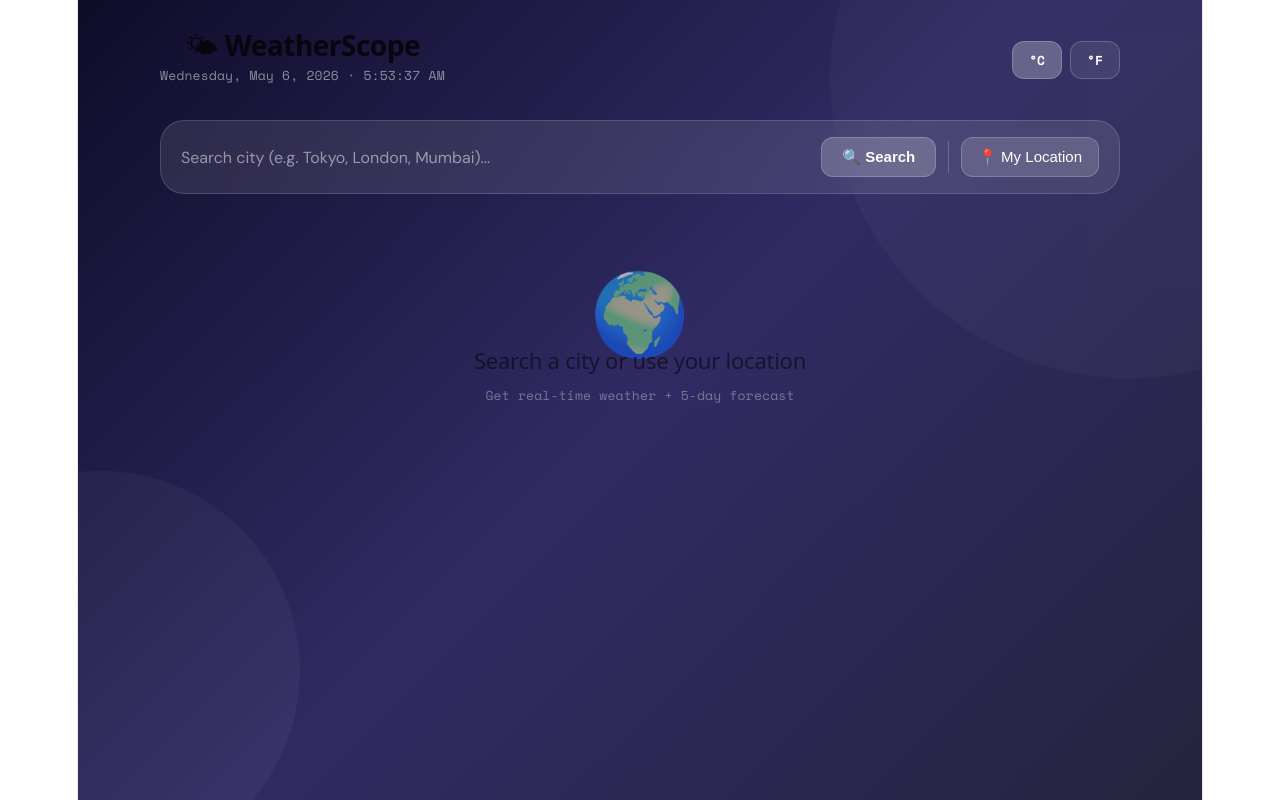
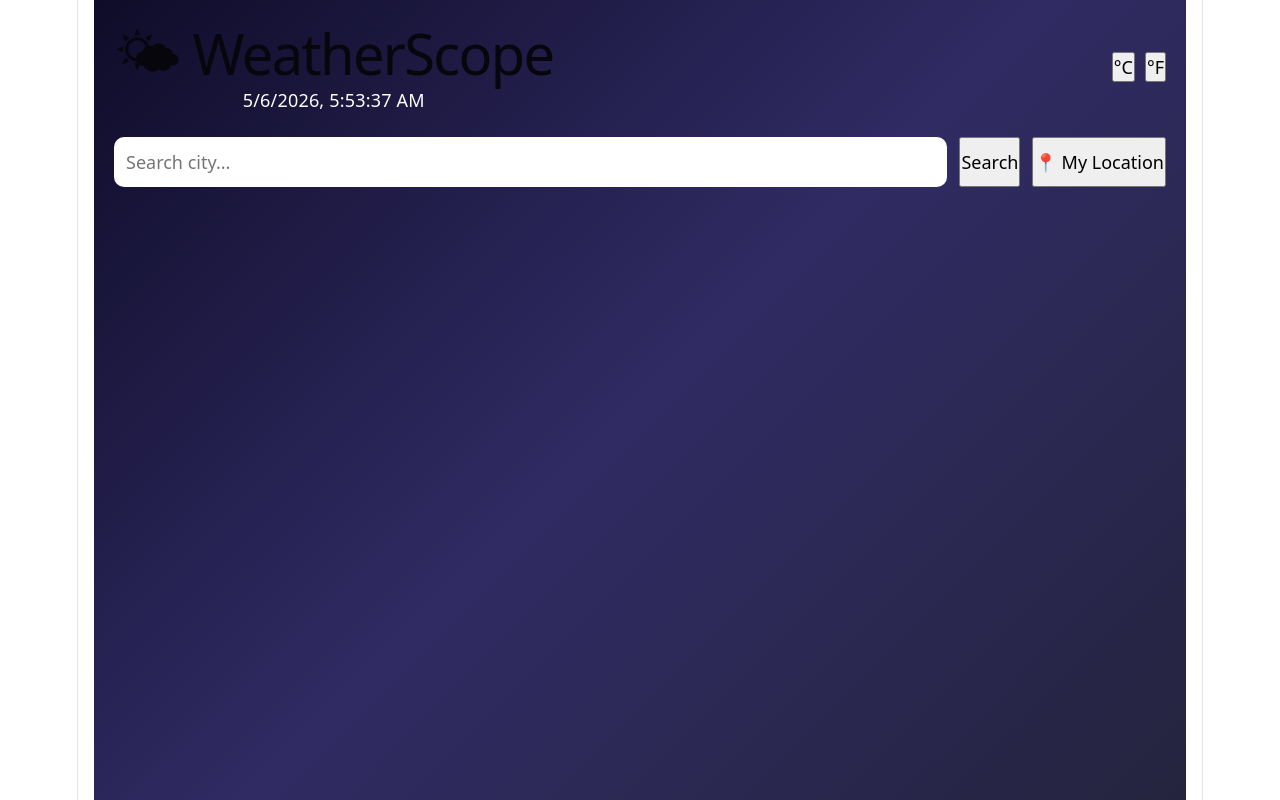
Before and after one commit to Aditya02199/Weather-App, a React (Vite) app: page / in a window 1280 px wide. Built offline with nearby package versions, Linux system fonts and the light colour scheme.

Commit message:
fix weather UI

```diff
--- a/src/WeatherDashboard.jsx
+++ b/src/WeatherDashboard.jsx
@@ -1,6 +1,6 @@
 import { useState, useEffect, useCallback } from "react";
 
-const API_KEY = "94e7f1c03a6b5b5896d46f917c774eff"; // Replace with your key from openweathermap.org
+const API_KEY = "YOUR_API_KEY";
 const BASE_URL = "https://api.openweathermap.org/data/2.5";
 
 const weatherIcons = {
@@ -18,11 +18,18 @@ const windDir = (deg) => {
 
 const formatDay = (dt) => {
   const d = new Date(dt * 1000);
-  return d.toLocaleDateString("en-US", { weekday: "short", month: "short", day: "numeric" });
+  return d.toLocaleDateString("en-US", {
+    weekday: "short",
+    month: "short",
+    day: "numeric",
+  });
 };
 
 const formatTime = (dt) => {
-  return new Date(dt * 1000).toLocaleTimeString("en-US", { hour: "2-digit", minute: "2-digit" });
+  return new Date(dt * 1000).toLocaleTimeString("en-US", {
+    hour: "2-digit",
+    minute: "2-digit",
+  });
 };
 
 export default function WeatherDashboard() {
@@ -34,7 +41,6 @@ export default function WeatherDashboard() {
   const [unit, setUnit] = useState("metric");
   const [time, setTime] = useState(new Date());
   const [geoLoading, setGeoLoading] = useState(false);
-  const [animKey, setAnimKey] = useState(0);
 
   useEffect(() => {
     const t = setInterval(() => setTime(new Date()), 1000);
@@ -42,24 +48,30 @@ export default function WeatherDashboard() {
   }, []);
 
   const fetchWeatherByCoords = useCallback(async (lat, lon) => {
-    setLoading(true); setError(null);
+    setLoading(true);
+    setError(null);
+
     try {
       const [wRes, fRes] = await Promise.all([
         fetch(`${BASE_URL}/weather?lat=${lat}&lon=${lon}&units=${unit}&appid=${API_KEY}`),
         fetch(`${BASE_URL}/forecast?lat=${lat}&lon=${lon}&units=${unit}&appid=${API_KEY}`)
       ]);
-      if (!wRes.ok) throw new Error("City not found. Please try a different spelling.");
+
+      if (!wRes.ok) throw new Error("City not found");
+
       const wData = await wRes.json();
       const fData = await fRes.json();
+
       setWeather(wData);
+
       const daily = {};
-      fData.list.forEach(item => {
+      fData.list.forEach((item) => {
         const day = new Date(item.dt * 1000).toDateString();
         if (!daily[day]) daily[day] = [];
         daily[day].push(item);
       });
+
       setForecast(Object.values(daily).slice(0, 5));
-      setAnimKey(k => k + 1);
     } catch (e) {
       setError(e.message);
     } finally {
@@ -68,24 +80,30 @@ export default function WeatherDashboard() {
   }, [unit]);
 
   const fetchWeatherByCity = useCallback(async (city) => {
-    setLoading(true); setError(null);
+    setLoading(true);
+    setError(null);
+
     try {
       const [wRes, fRes] = await Promise.all([
         fetch(`${BASE_URL}/weather?q=${city}&units=${unit}&appid=${API_KEY}`),
         fetch(`${BASE_URL}/forecast?q=${city}&units=${unit}&appid=${API_KEY}`)
       ]);
-      if (!wRes.ok) throw new Error("City not found. Please try a different spelling.");
+
+      if (!wRes.ok) throw new Error("City not found");
+
       const wData = await wRes.json();
       const fData = await fRes.json();
+
       setWeather(wData);
+
       const daily = {};
-      fData.list.forEach(item => {
+      fData.list.forEach((item) => {
         const day = new Date(item.dt * 1000).toDateString();
         if (!daily[day]) daily[day] = [];
         daily[day].push(item);
       });
+
       setForecast(Object.values(daily).slice(0, 5));
-      setAnimKey(k => k + 1);
     } catch (e) {
       setError(e.message);
     } finally {
@@ -99,216 +117,244 @@ export default function WeatherDashboard() {
   };
 
   const handleGeo = () => {
-    if (!navigator.geolocation) return setError("Geolocation not supported.");
+    if (!navigator.geolocation) {
+      setError("Geolocation not supported");
+      return;
+    }
+
     setGeoLoading(true);
+
     navigator.geolocation.getCurrentPosition(
-      (pos) => { fetchWeatherByCoords(pos.coords.latitude, pos.coords.longitude); setGeoLoading(false); },
-      () => { setError("Location access denied."); setGeoLoading(false); }
+      (pos) => {
+        fetchWeatherByCoords(pos.coords.latitude, pos.coords.longitude);
+        setGeoLoading(false);
+      },
+      () => {
+        setError("Location access denied");
+        setGeoLoading(false);
+      }
     );
   };
 
   useEffect(() => {
-    if (weather) fetchWeatherByCity(weather.name);
+    if (weather) {
+      fetchWeatherByCity(weather.name);
+    }
   }, [unit]);
 
   const tempUnit = unit === "metric" ? "°C" : "°F";
   const speedUnit = unit === "metric" ? "m/s" : "mph";
 
   const getBg = () => {
-    if (!weather) return "linear-gradient(135deg, #0f0c29, #302b63, #24243e)";
+    if (!weather) {
+      return "linear-gradient(135deg, #0f0c29, #302b63, #24243e)";
+    }
+
     const id = weather.weather[0].id;
-    if (id >= 200 && id < 300) return "linear-gradient(135deg, #1a1a2e, #16213e, #0f3460)";
-    if (id >= 300 && id < 600) return "linear-gradient(135deg, #0f2027, #203a43, #2c5364)";
-    if (id >= 600 && id < 700) return "linear-gradient(135deg, #e0eafc, #cfdef3, #a8c0ff)";
-    if (id >= 700 && id < 800) return "linear-gradient(135deg, #757F9A, #D7DDE8)";
-    if (id === 800) return "linear-gradient(135deg, #1a6dff, #00c2ff, #0075ff)";
+
+    if (id >= 200 && id < 300) {
+      return "linear-gradient(135deg, #1a1a2e, #16213e, #0f3460)";
+    }
+
+    if (id >= 300 && id < 600) {
+      return "linear-gradient(135deg, #0f2027, #203a43, #2c5364)";
+    }
+
+    if (id >= 600 && id < 700) {
+      return "linear-gradient(135deg, #e0eafc, #cfdef3, #a8c0ff)";
+    }
+
+    if (id >= 700 && id < 800) {
+      return "linear-gradient(135deg, #757F9A, #D7DDE8)";
+    }
+
+    if (id === 800) {
+      return "linear-gradient(135deg, #1a6dff, #00c2ff, #0075ff)";
+    }
+
     return "linear-gradient(135deg, #485563, #29323c)";
   };
 
-  const isDay = weather ? (weather.dt > weather.sys.sunrise && weather.dt < weather.sys.sunset) : true;
-
   return (
-    <div style={{
+    <div
+      style={{
         minHeight: "100vh",
         background: getBg(),
-      fontFamily: "'DM Sans', 'Segoe UI', sans-serif",
         color: "#fff",
-      padding: "0",
-      transition: "background 1.5s ease",
-      position: "relative",
-      overflow: "hidden"
-    }}>
-      <div style={{position:"fixed",inset:0,pointerEvents:"none",overflow:"hidden",zIndex:0}}>
-        <div style={{position:"absolute",width:"600px",height:"600px",borderRadius:"50%",background:"rgba(255,255,255,0.03)",top:"-200px",right:"-150px",animation:"float 8s ease-in-out infinite"}}/>
-        <div style={{position:"absolute",width:"400px",height:"400px",borderRadius:"50%",background:"rgba(255,255,255,0.04)",bottom:"-100px",left:"-100px",animation:"float 10s ease-in-out infinite reverse"}}/>
+        padding: "20px",
+        overflowX: "hidden",
+      }}
+    >
+      <div style={{ maxWidth: "1200px", margin: "0 auto" }}>
+
+        {/* HEADER */}
+        <div
+          style={{
+            display: "flex",
+            justifyContent: "space-between",
+            alignItems: "center",
+            flexWrap: "wrap",
+            gap: "16px",
+            marginBottom: "24px",
+          }}
+        >
+          <div>
+            <h1 style={{ margin: 0 }}>🌤 WeatherScope</h1>
+            <p>{time.toLocaleString()}</p>
           </div>
 
-      <style>{`
-        @import url('https://fonts.googleapis.com/css2?family=DM+Sans:wght@300;400;500;600;700&family=Space+Mono:wght@400;700&display=swap');
-        @keyframes float { 0%,100%{transform:translateY(0)} 50%{transform:translateY(-30px)} }
-        @keyframes fadeUp { from{opacity:0;transform:translateY(30px)} to{opacity:1;transform:translateY(0)} }
-        @keyframes spin { to{transform:rotate(360deg)} }
-        .card { background: rgba(255,255,255,0.1); backdrop-filter: blur(20px); border: 1px solid rgba(255,255,255,0.15); border-radius: 24px; }
-        .forecast-item { transition: transform 0.2s, background 0.2s; }
-        .forecast-item:hover { transform: translateY(-4px); background: rgba(255,255,255,0.18) !important; }
-        .search-btn:hover { background: rgba(255,255,255,0.35) !important; }
-        .unit-btn:hover { background: rgba(255,255,255,0.2) !important; }
-        input::placeholder { color: rgba(255,255,255,0.5); }
-        input:focus { outline: none; }
-      `}</style>
-
-      <div style={{maxWidth:"960px",margin:"0 auto",padding:"32px 20px",position:"relative",zIndex:1}}>
-
-        {/* Header */}
-        <div style={{display:"flex",justifyContent:"space-between",alignItems:"center",marginBottom:"32px"}}>
-          <div>
-            <h1 style={{margin:0,fontSize:"28px",fontWeight:700,letterSpacing:"-0.5px"}}>🌤 WeatherScope</h1>
-            <p style={{margin:"4px 0 0",opacity:0.5,fontSize:"13px",fontFamily:"'Space Mono', monospace"}}>
-              {time.toLocaleDateString("en-US",{weekday:"long",year:"numeric",month:"long",day:"numeric"})} · {time.toLocaleTimeString()}
-            </p>
-          </div>
-          <div style={{display:"flex",gap:"8px"}}>
-            {["metric","imperial"].map(u => (
-              <button key={u} onClick={()=>setUnit(u)} className="unit-btn" style={{
-                background: unit===u ? "rgba(255,255,255,0.25)" : "rgba(255,255,255,0.08)",
-                border:"1px solid rgba(255,255,255,0.2)",color:"#fff",borderRadius:"12px",
-                padding:"8px 16px",cursor:"pointer",fontFamily:"'Space Mono',monospace",fontSize:"13px",fontWeight:700
-              }}>
-                {u==="metric"?"°C":"°F"}
-              </button>
-            ))}
+          <div style={{ display: "flex", gap: "10px" }}>
+            <button onClick={() => setUnit("metric")}>°C</button>
+            <button onClick={() => setUnit("imperial")}>°F</button>
           </div>
         </div>
 
-        {/* Search */}
-        <div className="card" style={{padding:"16px 20px",marginBottom:"28px",display:"flex",gap:"12px",alignItems:"center"}}>
-          <form onSubmit={handleSearch} style={{display:"flex",flex:1,gap:"12px"}}>
-            <input value={query} onChange={e=>setQuery(e.target.value)}
-              placeholder="Search city (e.g. Tokyo, London, Mumbai)..."
-              style={{flex:1,background:"transparent",border:"none",color:"#fff",fontSize:"16px",fontFamily:"'DM Sans',sans-serif",padding:"4px 0"}}
+        {/* SEARCH */}
+        <div
+          style={{
+            display: "flex",
+            flexWrap: "wrap",
+            gap: "12px",
+            marginBottom: "24px",
+          }}
+        >
+          <form
+            onSubmit={handleSearch}
+            style={{
+              display: "flex",
+              flex: 1,
+              flexWrap: "wrap",
+              gap: "12px",
+            }}
+          >
+            <input
+              value={query}
+              onChange={(e) => setQuery(e.target.value)}
+              placeholder="Search city..."
+              style={{
+                flex: 1,
+                minWidth: "220px",
+                padding: "12px",
+                borderRadius: "10px",
+                border: "none",
+              }}
             />
-            <button type="submit" className="search-btn" style={{
-              background:"rgba(255,255,255,0.2)",border:"1px solid rgba(255,255,255,0.2)",
-              color:"#fff",borderRadius:"12px",padding:"10px 20px",cursor:"pointer",fontWeight:600,fontSize:"15px"
-            }}>🔍 Search</button>
+
+            <button type="submit">Search</button>
           </form>
-          <div style={{width:"1px",height:"32px",background:"rgba(255,255,255,0.2)"}}/>
-          <button onClick={handleGeo} className="search-btn" style={{
-            background:"rgba(255,255,255,0.15)",border:"1px solid rgba(255,255,255,0.2)",
-            color:"#fff",borderRadius:"12px",padding:"10px 16px",cursor:"pointer",fontSize:"15px"
-          }}>
-            {geoLoading ? "⏳" : "📍"} My Location
+
+          <button onClick={handleGeo}>
+            {geoLoading ? "Loading..." : "📍 My Location"}
           </button>
         </div>
 
-        {error && (
-          <div className="card" style={{padding:"16px 20px",marginBottom:"24px",background:"rgba(255,80,80,0.15)",borderColor:"rgba(255,80,80,0.3)"}}>
-            ⚠️ {error}
-          </div>
-        )}
+        {error && <p>{error}</p>}
 
-        {loading && (
-          <div style={{textAlign:"center",padding:"60px 0",opacity:0.7}}>
-            <div style={{fontSize:"48px",display:"inline-block",animation:"spin 1s linear infinite"}}>🌀</div>
-            <p style={{marginTop:"16px",fontFamily:"'Space Mono',monospace",fontSize:"14px"}}>Fetching weather data...</p>
-          </div>
-        )}
+        {loading && <h2>Loading...</h2>}
 
         {weather && !loading && (
+          <>
+            {/* MAIN CARD */}
+            <div
+              style={{
+                display: "grid",
+                gridTemplateColumns:
+                  "repeat(auto-fit, minmax(280px, 1fr))",
+                gap: "24px",
+                marginBottom: "24px",
+                background: "rgba(255,255,255,0.1)",
+                padding: "24px",
+                borderRadius: "20px",
+              }}
+            >
               <div>
-            {/* Current Weather Card */}
-            <div className="card" style={{padding:"36px",marginBottom:"24px",position:"relative",overflow:"hidden"}}>
-              <div style={{position:"absolute",top:"-20px",right:"-20px",fontSize:"180px",opacity:0.08,lineHeight:1,pointerEvents:"none"}}>
+                <h2>
+                  {weather.name}, {weather.sys.country}
+                </h2>
+
+                <div
+                  style={{
+                    fontSize: "clamp(56px, 12vw, 96px)",
+                  }}
+                >
+                  {Math.round(weather.main.temp)}
+                  {tempUnit}
+                </div>
+
+                <div
+                  style={{
+                    fontSize: "clamp(32px, 8vw, 48px)",
+                  }}
+                >
                   {weatherIcons[weather.weather[0].icon]}
                 </div>
-              <div style={{display:"grid",gridTemplateColumns:"1fr auto",gap:"24px",alignItems:"start"}}>
+
+                <p>{weather.weather[0].description}</p>
+              </div>
+
+              {/* STATS */}
+              <div
+                style={{
+                  display: "grid",
+                  gridTemplateColumns:
+                    "repeat(auto-fit, minmax(120px, 1fr))",
+                  gap: "12px",
+                }}
+              >
+                <div>💧 {weather.main.humidity}%</div>
                 <div>
-                  <div style={{fontSize:"16px",fontWeight:600,opacity:0.7,marginBottom:"8px"}}>{weather.name}, {weather.sys.country}</div>
-                  <div style={{display:"flex",alignItems:"flex-start",gap:"16px"}}>
-                    <div style={{fontSize:"96px",lineHeight:1.1,fontWeight:300,fontFamily:"'Space Mono',monospace"}}>
-                      {Math.round(weather.main.temp)}{tempUnit}
+                  💨 {weather.wind.speed} {speedUnit}
                 </div>
-                    <div style={{paddingTop:"16px",fontSize:"48px"}}>{weatherIcons[weather.weather[0].icon]}</div>
-                  </div>
-                  <div style={{fontSize:"20px",fontWeight:500,opacity:0.85,textTransform:"capitalize"}}>{weather.weather[0].description}</div>
-                  <div style={{fontSize:"15px",opacity:0.55,marginTop:"6px"}}>
-                    Feels like {Math.round(weather.main.feels_like)}{tempUnit} · H: {Math.round(weather.main.temp_max)}{tempUnit} · L: {Math.round(weather.main.temp_min)}{tempUnit}
-                  </div>
-                </div>
-                <div style={{display:"grid",gridTemplateColumns:"1fr 1fr",gap:"12px",minWidth:"260px"}}>
-                  {[
-                    {label:"Humidity",value:`${weather.main.humidity}%`,icon:"💧"},
-                    {label:"Wind",value:`${weather.wind.speed} ${speedUnit} ${windDir(weather.wind.deg)}`,icon:"💨"},
-                    {label:"Pressure",value:`${weather.main.pressure} hPa`,icon:"🔵"},
-                    {label:"Visibility",value:`${(weather.visibility/1000).toFixed(1)} km`,icon:"👁️"},
-                    {label:"Sunrise",value:formatTime(weather.sys.sunrise),icon:"🌅"},
-                    {label:"Sunset",value:formatTime(weather.sys.sunset),icon:"🌇"},
-                  ].map(s => (
-                    <div key={s.label} style={{background:"rgba(255,255,255,0.08)",borderRadius:"16px",padding:"14px 16px",border:"1px solid rgba(255,255,255,0.1)"}}>
-                      <div style={{fontSize:"20px",marginBottom:"4px"}}>{s.icon}</div>
-                      <div style={{fontSize:"15px",fontWeight:600}}>{s.value}</div>
-                      <div style={{fontSize:"11px",opacity:0.5,marginTop:"2px",fontFamily:"'Space Mono',monospace",textTransform:"uppercase"}}>{s.label}</div>
-                    </div>
-                  ))}
-                </div>
+                <div>🔵 {weather.main.pressure} hPa</div>
+                <div>👁️ {(weather.visibility / 1000).toFixed(1)} km</div>
+                <div>🌅 {formatTime(weather.sys.sunrise)}</div>
+                <div>🌇 {formatTime(weather.sys.sunset)}</div>
               </div>
             </div>
 
-            {/* 5-Day Forecast */}
-            {forecast && (
-              <>
-                <h2 style={{fontSize:"14px",fontFamily:"'Space Mono',monospace",opacity:0.5,textTransform:"uppercase",letterSpacing:"2px",marginBottom:"16px",fontWeight:400}}>
-                  5-Day Forecast
-                </h2>
-                <div style={{display:"grid",gridTemplateColumns:"repeat(5,1fr)",gap:"12px",marginBottom:"24px"}}>
+            {/* FORECAST */}
+            <div
+              style={{
+                display: "grid",
+                gridTemplateColumns:
+                  "repeat(auto-fit, minmax(140px, 1fr))",
+                gap: "12px",
+              }}
+            >
               {forecast.map((day, i) => {
-                    const mid = day[Math.floor(day.length/2)];
-                    const maxT = Math.max(...day.map(d=>d.main.temp_max));
-                    const minT = Math.min(...day.map(d=>d.main.temp_min));
+                const mid = day[Math.floor(day.length / 2)];
+
                 return (
-                      <div key={i} className="forecast-item card" style={{padding:"20px 16px",textAlign:"center",background:"rgba(255,255,255,0.08)"}}>
-                        <div style={{fontSize:"11px",fontFamily:"'Space Mono',monospace",opacity:0.5,textTransform:"uppercase",marginBottom:"12px"}}>
-                          {i===0?"Today":formatDay(mid.dt).split(",")[0]}
+                  <div
+                    key={i}
+                    style={{
+                      background: "rgba(255,255,255,0.1)",
+                      padding: "20px",
+                      borderRadius: "16px",
+                      textAlign: "center",
+                    }}
+                  >
+                    <h4>
+                      {i === 0
+                        ? "Today"
+                        : formatDay(mid.dt)}
+                    </h4>
+
+                    <div style={{ fontSize: "32px" }}>
+                      {weatherIcons[mid.weather[0].icon]}
                     </div>
-                        <div style={{fontSize:"36px",marginBottom:"10px"}}>{weatherIcons[mid.weather[0].icon]}</div>
-                        <div style={{fontSize:"12px",opacity:0.6,textTransform:"capitalize",marginBottom:"12px"}}>{mid.weather[0].description}</div>
-                        <div style={{display:"flex",justifyContent:"center",gap:"8px",fontFamily:"'Space Mono',monospace"}}>
-                          <span style={{fontWeight:700,fontSize:"15px"}}>{Math.round(maxT)}{tempUnit}</span>
-                          <span style={{opacity:0.4,fontSize:"15px"}}>{Math.round(minT)}{tempUnit}</span>
-                        </div>
-                        {mid.pop > 0 && <div style={{fontSize:"11px",opacity:0.5,marginTop:"8px"}}>💧 {Math.round(mid.pop*100)}%</div>}
+
+                    <p>{mid.weather[0].description}</p>
+
+                    <h3>
+                      {Math.round(mid.main.temp)}
+                      {tempUnit}
+                    </h3>
                   </div>
                 );
               })}
             </div>
-
-                {/* Hourly */}
-                <h2 style={{fontSize:"14px",fontFamily:"'Space Mono',monospace",opacity:0.5,textTransform:"uppercase",letterSpacing:"2px",marginBottom:"16px",fontWeight:400}}>
-                  Today's Hourly Trend
-                </h2>
-                <div className="card" style={{padding:"20px 24px",overflowX:"auto"}}>
-                  <div style={{display:"flex",gap:"20px",minWidth:"max-content"}}>
-                    {(forecast[0]||[]).map((h,i) => (
-                      <div key={i} style={{textAlign:"center",minWidth:"60px"}}>
-                        <div style={{fontSize:"11px",fontFamily:"'Space Mono',monospace",opacity:0.5,marginBottom:"8px"}}>{formatTime(h.dt)}</div>
-                        <div style={{fontSize:"24px",marginBottom:"6px"}}>{weatherIcons[h.weather[0].icon]}</div>
-                        <div style={{fontWeight:600,fontSize:"14px"}}>{Math.round(h.main.temp)}{tempUnit}</div>
-                        <div style={{fontSize:"10px",opacity:0.4,marginTop:"4px"}}>💧{Math.round(h.pop*100)}%</div>
-                      </div>
-                    ))}
-                  </div>
-                </div>
           </>
-            )}
-          </div>
-        )}
-
-        {!weather && !loading && !error && (
-          <div style={{textAlign:"center",padding:"80px 40px",opacity:0.6}}>
-            <div style={{fontSize:"80px",marginBottom:"20px"}}>🌍</div>
-            <h2 style={{fontWeight:500,fontSize:"22px",margin:0}}>Search a city or use your location</h2>
-            <p style={{opacity:0.6,marginTop:"8px",fontFamily:"'Space Mono',monospace",fontSize:"13px"}}>Get real-time weather + 5-day forecast</p>
-          </div>
         )}
       </div>
     </div>
--- a/src/index.css
+++ b/src/index.css
@@ -1,3 +1,4 @@
+
 :root {
   --text: #6b6375;
   --text-h: #08060d;
@@ -8,11 +9,13 @@
   --accent-bg: rgba(170, 59, 255, 0.1);
   --accent-border: rgba(170, 59, 255, 0.5);
   --social-bg: rgba(244, 243, 236, 0.5);
+
   --shadow:
-    rgba(0, 0, 0, 0.1) 0 10px 15px -3px, rgba(0, 0, 0, 0.05) 0 4px 6px -2px;
+    rgba(0, 0, 0, 0.1) 0 10px 15px -3px,
+    rgba(0, 0, 0, 0.05) 0 4px 6px -2px;
 
-  --sans: system-ui, 'Segoe UI', Roboto, sans-serif;
-  --heading: system-ui, 'Segoe UI', Roboto, sans-serif;
+  --sans: system-ui, "Segoe UI", Roboto, sans-serif;
+  --heading: system-ui, "Segoe UI", Roboto, sans-serif;
   --mono: ui-monospace, Consolas, monospace;
 
   font: 18px/145% var(--sans);
@@ -20,12 +23,15 @@
   color-scheme: light dark;
   color: var(--text);
   background: var(--bg);
+
   font-synthesis: none;
   text-rendering: optimizeLegibility;
   -webkit-font-smoothing: antialiased;
   -moz-osx-font-smoothing: grayscale;
+}
 
-  @media (max-width: 1024px) {
+@media (max-width: 1024px) {
+  :root {
     font-size: 16px;
   }
 }
@@ -41,8 +47,10 @@
     --accent-bg: rgba(192, 132, 252, 0.15);
     --accent-border: rgba(192, 132, 252, 0.5);
     --social-bg: rgba(47, 48, 58, 0.5);
+
     --shadow:
-      rgba(0, 0, 0, 0.4) 0 10px 15px -3px, rgba(0, 0, 0, 0.25) 0 4px 6px -2px;
+      rgba(0, 0, 0, 0.4) 0 10px 15px -3px,
+      rgba(0, 0, 0, 0.25) 0 4px 6px -2px;
   }
 
   #social .button-icon {
@@ -50,20 +58,37 @@
   }
 }
 
+* {
+  margin: 0;
+  padding: 0;
+  box-sizing: border-box;
+}
+
+html,
+body {
+  width: 100%;
+  overflow-x: hidden;
+  background: var(--bg);
+}
+
 body {
   margin: 0;
 }
 
 #root {
-  width: 1126px;
-  max-width: 100%;
+  width: 100%;
+  max-width: 1126px;
   margin: 0 auto;
+  padding: 0 16px;
   text-align: center;
   border-inline: 1px solid var(--border);
+
   min-height: 100svh;
+
   display: flex;
   flex-direction: column;
-  box-sizing: border-box;
+
+  overflow-x: hidden;
 }
 
 h1,
@@ -74,25 +99,22 @@ h2 {
 }
 
 h1 {
-  font-size: 56px;
+  font-size: clamp(2rem, 6vw, 56px);
   letter-spacing: -1.68px;
   margin: 32px 0;
-  @media (max-width: 1024px) {
-    font-size: 36px;
-    margin: 20px 0;
-  }
+  line-height: 1.2;
 }
+
 h2 {
-  font-size: 24px;
+  font-size: clamp(1.25rem, 4vw, 24px);
   line-height: 118%;
   letter-spacing: -0.24px;
   margin: 0 0 8px;
-  @media (max-width: 1024px) {
-    font-size: 20px;
-  }
 }
+
 p {
   margin: 0;
+  word-wrap: break-word;
 }
 
 code,
@@ -108,4 +130,29 @@ code {
   line-height: 135%;
   padding: 4px 8px;
   background: var(--code-bg);
+  max-width: 100%;
+  overflow-x: auto;
 }
+
+img {
+  max-width: 100%;
+  height: auto;
+  display: block;
+}
+
+input,
+button {
+  max-width: 100%;
+  font: inherit;
+}
+
+@media (max-width: 768px) {
+  #root {
+    padding: 0 12px;
+    border-inline: none;
+  }
+
+  h1 {
+    margin: 20px 0;
+  }
+}
```
Lines whose indentation alone changed are shown as unchanged.
